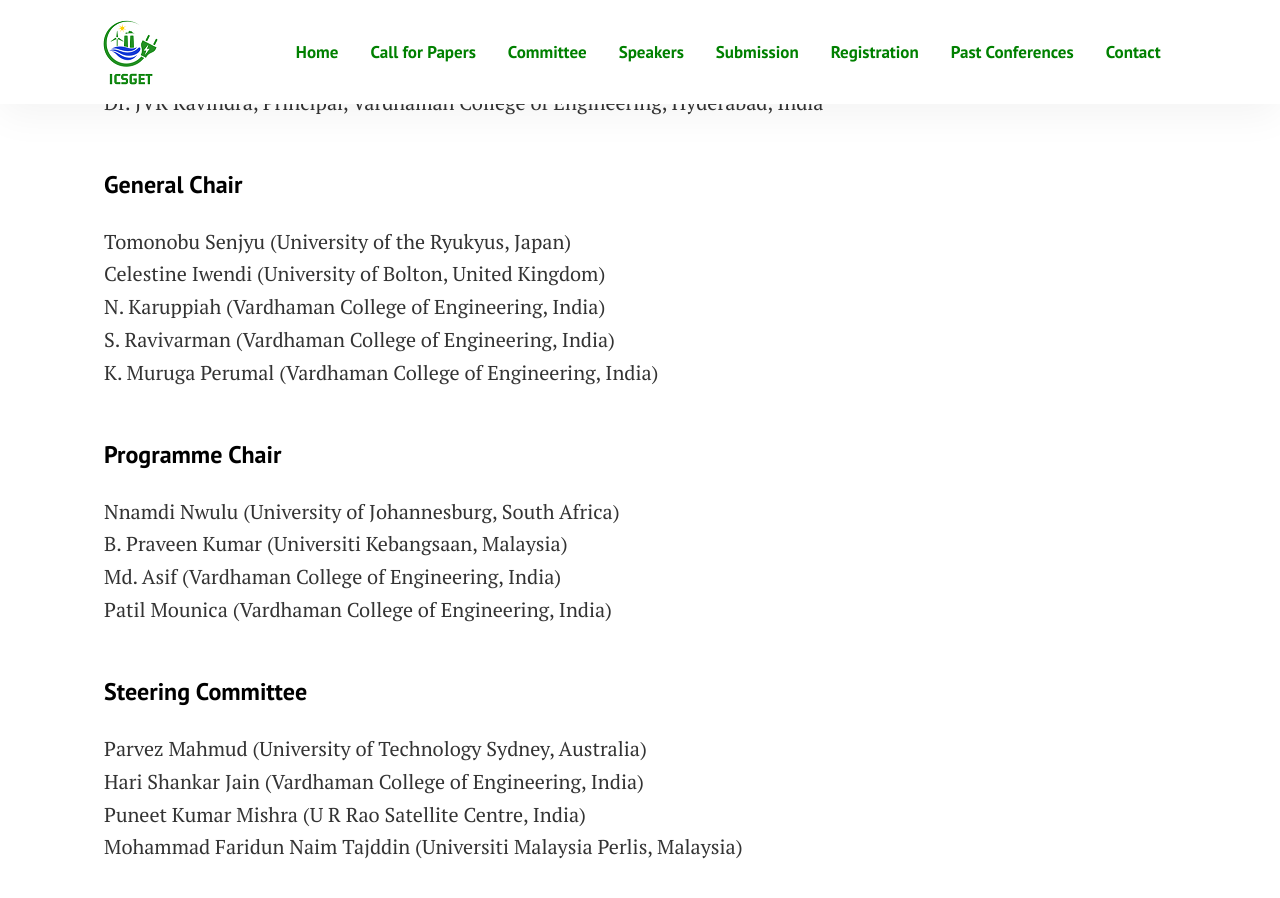
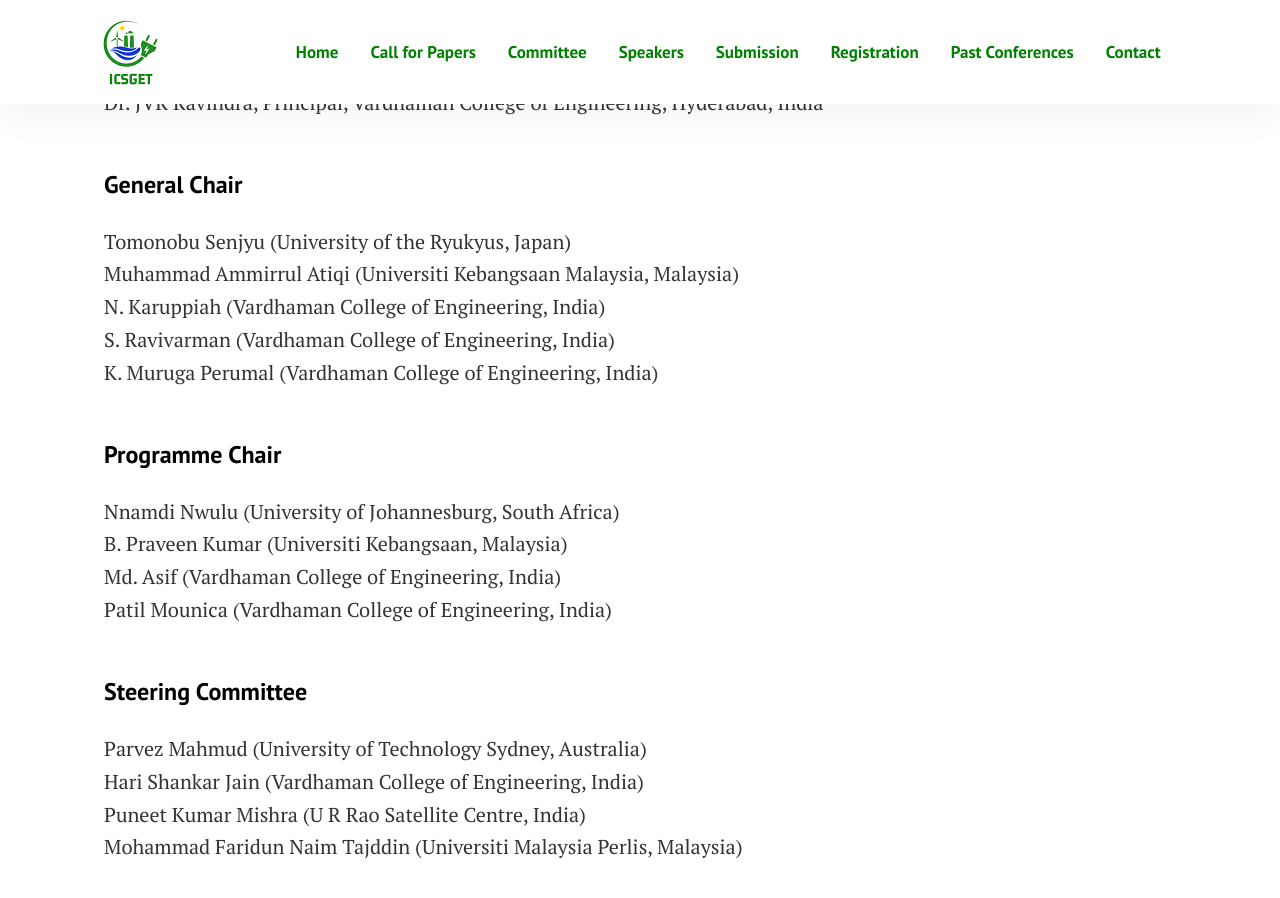
Before and after one commit to sravivarmanvce/icsget, a Jekyll site: the page built from pages/committee.md, in a window 1280 px wide and 900 px high, scrolled down 838 px. Built offline with Jekyll 4.4.1, drawn with Linux system fonts in a browser that asks for light colours.

Commit message:
Update committee.md

```diff
--- a/pages/committee.md
+++ b/pages/committee.md
@@ -14,7 +14,7 @@ Sri E. Prabhakar Reddy, Treasurer, Vardhaman College of Engineering, Hyderabad,
 Dr. JVR Ravindra, Principal, Vardhaman College of Engineering, Hyderabad, India
 #### General Chair
 Tomonobu Senjyu (University of the Ryukyus, Japan)<br>
-Celestine Iwendi (University of Bolton, United Kingdom)<br>
+Muhammad Ammirrul Atiqi (Universiti Kebangsaan Malaysia, Malaysia)<br>
 N. Karuppiah (Vardhaman College of Engineering, India)<br>
 S. Ravivarman (Vardhaman College of Engineering, India)<br>
 K. Muruga Perumal (Vardhaman College of Engineering, India)<br>
```
